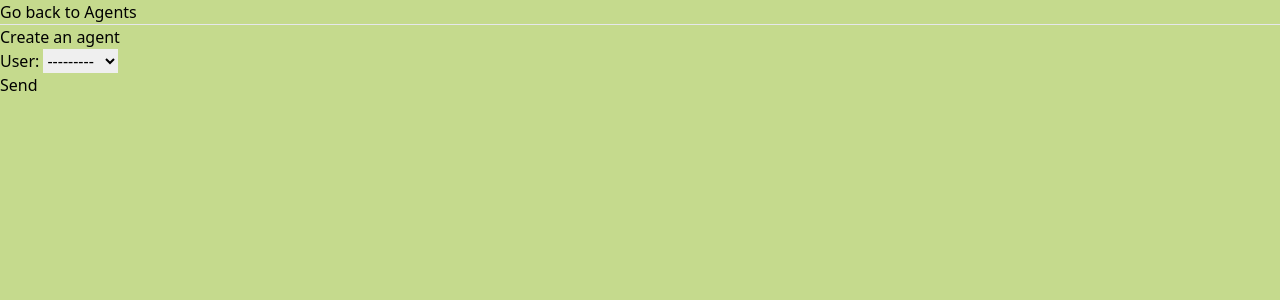
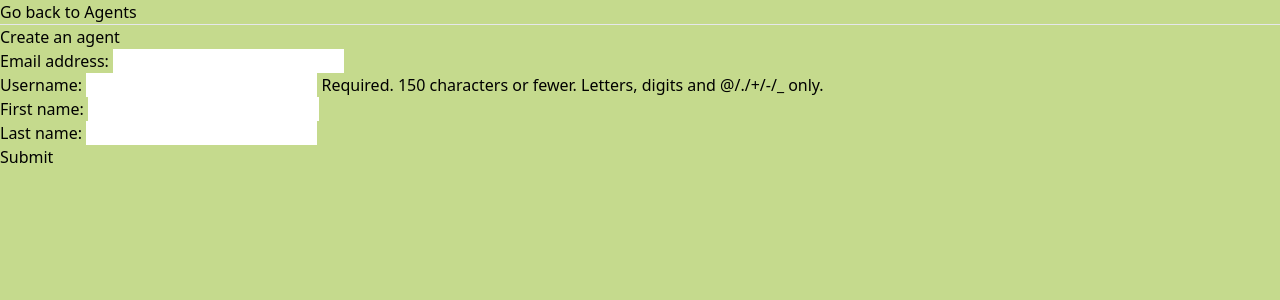
Before and after one commit to EdwinKingori/djcrm, a Django app: page /agents/create/ in a window 1280 px wide. Shown: the part 80-380 px from the top of the page. Run offline with Django 5.2, Linux system fonts and the light colour scheme; the visitor is signed in with stand-in values (Sample User, id 1); data comes from the database, SQL or seed files in the repository.

Commit message:
inviting an agent

```diff
--- a/agents/forms.py
+++ b/agents/forms.py
@@ -1,9 +1,18 @@
 from django import forms
+from django.contrib.auth import get_user_model
+from django.contrib.auth.forms import UserCreationForm
 
-from leads.models import Agent
+User = get_user_model()
 
 
 class AgentModelForm(forms.ModelForm):
     class Meta:
-        model = Agent
-        fields = ('user',)
+        model = User
+        fields = (
+            'email',
+            'username',
+            'first_name',
+            'last_name'
+
+
+        )
--- a/agents/templates/agents/create_agent.html
+++ b/agents/templates/agents/create_agent.html
@@ -8,7 +8,7 @@
     <form method="POST">
         {% csrf_token %}
         {{form.as_p}}
-        <button type="submit">Send</button>
+        <button type="submit">Submit</button>
     </form>
     </section>
 {% endblock content %}
--- a/agents/views.py
+++ b/agents/views.py
@@ -1,11 +1,12 @@
-from typing import Any
-from django.db.models.query import QuerySet
-from django.shortcuts import render, reverse
 from django.views import generic
 from django.contrib.auth.mixins import LoginRequiredMixin
+from django.shortcuts import render, reverse
+from leads.models import Agent
+from .forms import AgentModelForm
 from .mixins import OrganizerLoginRequiredMixin
-from leads.models import Agent, UserProfile
-from .forms import AgentModelForm
+from django.core.mail import send_mail
+
+
 # Create your views here.
 
 
@@ -26,10 +27,24 @@ class CreateAgentView(OrganizerLoginRequiredMixin, generic.CreateView):
 
     def form_valid(self, form):
         # Commit false ensures agent is not saved in the database
-        agent = form.save(commit=False)
+        user = form.save(commit=False)
+        user.is_agent = True
+        user.is_organizer = False
+        user.save()
+        Agent.objects.create(
+            user=user,
+            organization=self.request.user.userprofile,
+        )
+
+        send_mail(
+            subject="You are invited to be an agent",
+            message="You were created as an agent on DJCRM. Please login to start working.",
+            from_email="admin@test.com",
+            recipient_list=[user.email]
+        )
         # accessing the specific user profile
-        agent.organization = self.request.user.userprofile
-        agent.save()  # saving to the database
+        # agent.organization = self.request.user.userprofile
+        # agent.save()  # saving to the database
         return super(CreateAgentView, self).form_valid(form)
 
 
```
